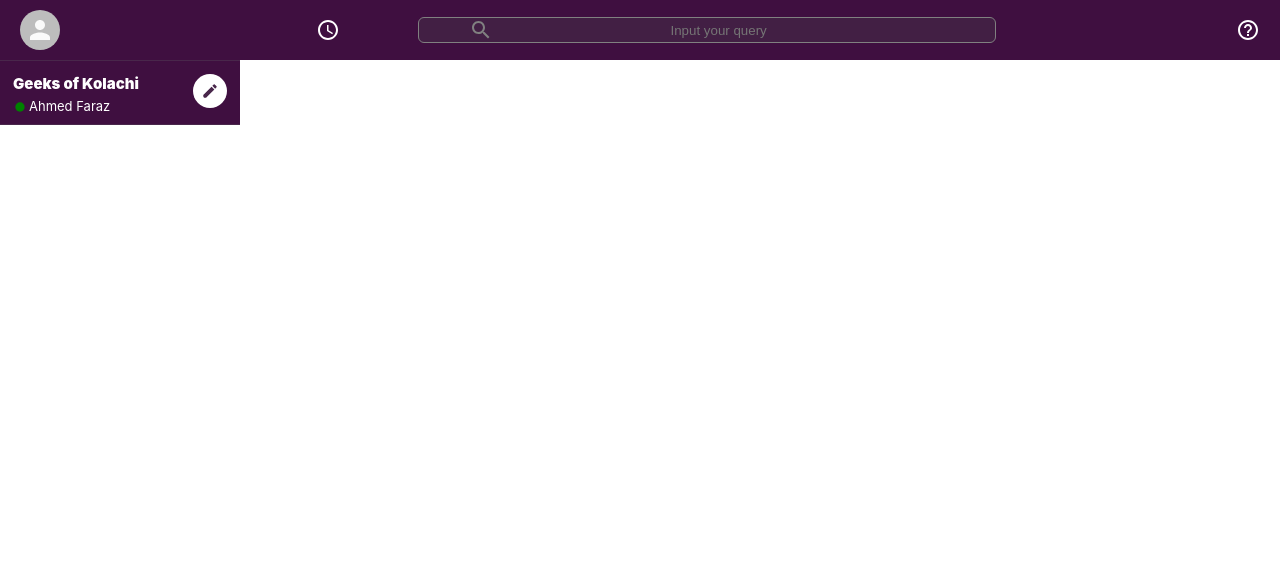
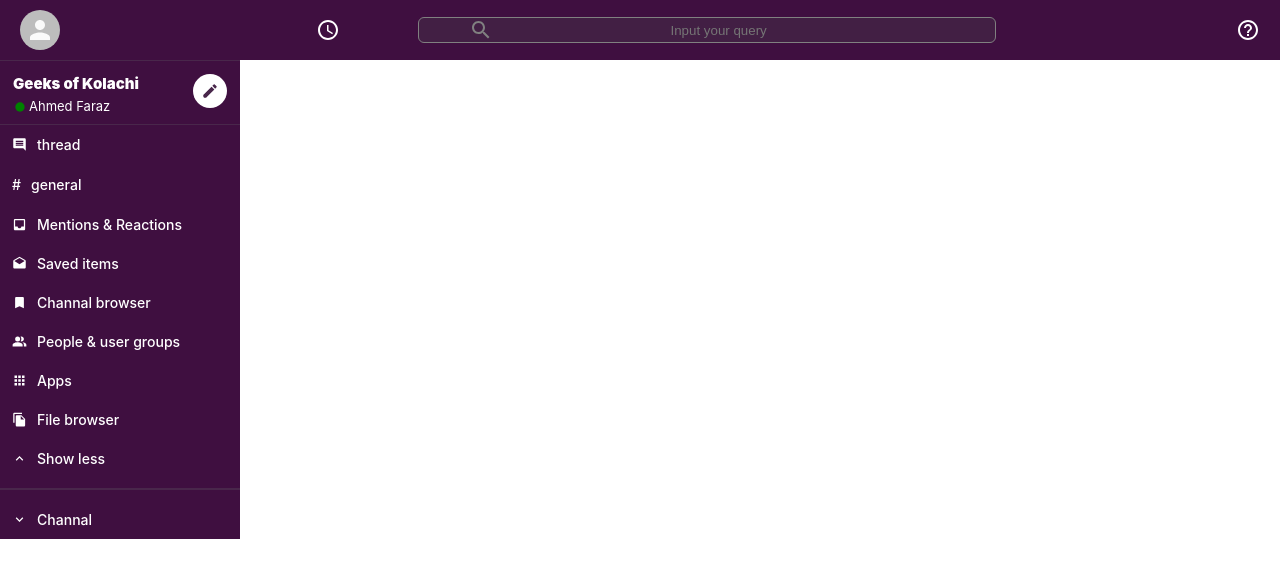
Before and after one commit to Ahmiii/slack-clone, a React (Create React App) app: page / in a window 1280 px wide. Shown: the top 578 px of the page. Built offline with nearby package versions, Linux system fonts and the light colour scheme.

Commit message:
firebase authentication

```diff
--- a/package.json
+++ b/package.json
@@ -8,6 +8,7 @@
     "@testing-library/jest-dom": "^4.2.4",
     "@testing-library/react": "^9.3.2",
     "@testing-library/user-event": "^7.1.2",
+    "firebase": "^7.20.0",
     "react": "^16.13.1",
     "react-dom": "^16.13.1",
     "react-scripts": "3.4.3"
--- a/src/components/Sidebar/SideBar.css
+++ b/src/components/Sidebar/SideBar.css
@@ -4,3 +4,8 @@
   border-top: 1px solid #49274b;
   max-width: 240px;
 }
+.sidebar > hr {
+  margin-top: 10px;
+  margin-bottom: 10px;
+  border: 1px solid #49274b;
+}
--- a/src/components/Sidebar/SideBar.jsx
+++ b/src/components/Sidebar/SideBar.jsx
@@ -2,6 +2,14 @@ import React from "react";
 import SideBarHeader from "./SideBarHeader/SidebarHeader";
 import SideBarOption from "./SideBarOption/SideBarOption";
 import InsertCommentIcon from "@material-ui/icons/InsertComment";
+import InboxIcon from "@material-ui/icons/Inbox";
+import DarftsIcon from "@material-ui/icons/Drafts";
+import BookmarkBorderIcon from "@material-ui/icons/Bookmark";
+import PeopleAltIcon from "@material-ui/icons/PeopleAlt";
+import AppsIcon from "@material-ui/icons/Apps";
+import FileCopyIcon from "@material-ui/icons/FileCopy";
+import ExpandLessIcon from "@material-ui/icons/ExpandLess";
+import ExpandMoreIcon from "@material-ui/icons/ExpandMore";
 import "./SideBar.css";
 
 const Sidebar = () => {
@@ -9,6 +17,16 @@ const Sidebar = () => {
     <div className="sidebar">
       <SideBarHeader />
       <SideBarOption Icon={InsertCommentIcon} title="thread" />
+      <SideBarOption title="general" />
+      <SideBarOption Icon={InboxIcon} title="Mentions & Reactions" />
+      <SideBarOption Icon={DarftsIcon} title="Saved items" />
+      <SideBarOption Icon={BookmarkBorderIcon} title="Channal browser" />
+      <SideBarOption Icon={PeopleAltIcon} title="People & user groups" />
+      <SideBarOption Icon={AppsIcon} title="Apps" />
+      <SideBarOption Icon={FileCopyIcon} title="File browser" />
+      <SideBarOption Icon={ExpandLessIcon} title="Show less" />
+      <hr />
+      <SideBarOption Icon={ExpandMoreIcon} title="Channal" />
     </div>
   );
 };
--- a/src/components/Sidebar/SideBarOption/SideBarOption.css
+++ b/src/components/Sidebar/SideBarOption/SideBarOption.css
@@ -0,0 +1,24 @@
+.sidebarOption {
+  display: flex;
+  align-items: center;
+  font-size: 12px;
+  cursor: pointer;
+  padding: 2px;
+}
+.sidebarOption:hover {
+  opacity: 0.9;
+  background-color: #340e36;
+}
+.sidebarOption__icon {
+  padding: 10px;
+  font-size: 15px !important;
+}
+.sidebarOption__channal {
+  padding: 10px 0;
+}
+.sidebarOption__hashtag {
+  padding: 10px;
+}
+.sidebarOption > h3 {
+  font-weight: 500;
+}
--- a/src/components/Sidebar/SideBarOption/SideBarOption.jsx
+++ b/src/components/Sidebar/SideBarOption/SideBarOption.jsx
@@ -3,8 +3,18 @@ import "./SideBarOption.css";
 
 const SideBarOption = (props) => {
   const { Icon, title } = props;
-  return <div>
-
-  </div>;
+  return (
+    <div className="sidebarOption">
+      {Icon && <Icon className="sidebarOption__icon" />}
+      {Icon ? (
+        <h3>{title}</h3>
+      ) : (
+        <h3 className="sidebarOption__channal">
+          <span className="sidebarOption__hashtag">#</span>
+          {title}
+        </h3>
+      )}
+    </div>
+  );
 };
 export default SideBarOption;
```
Also changed, not shown: src/config/firebase.js (added, +18 -0 lines), 1 other file (tests, documents, lock files or other folders).
